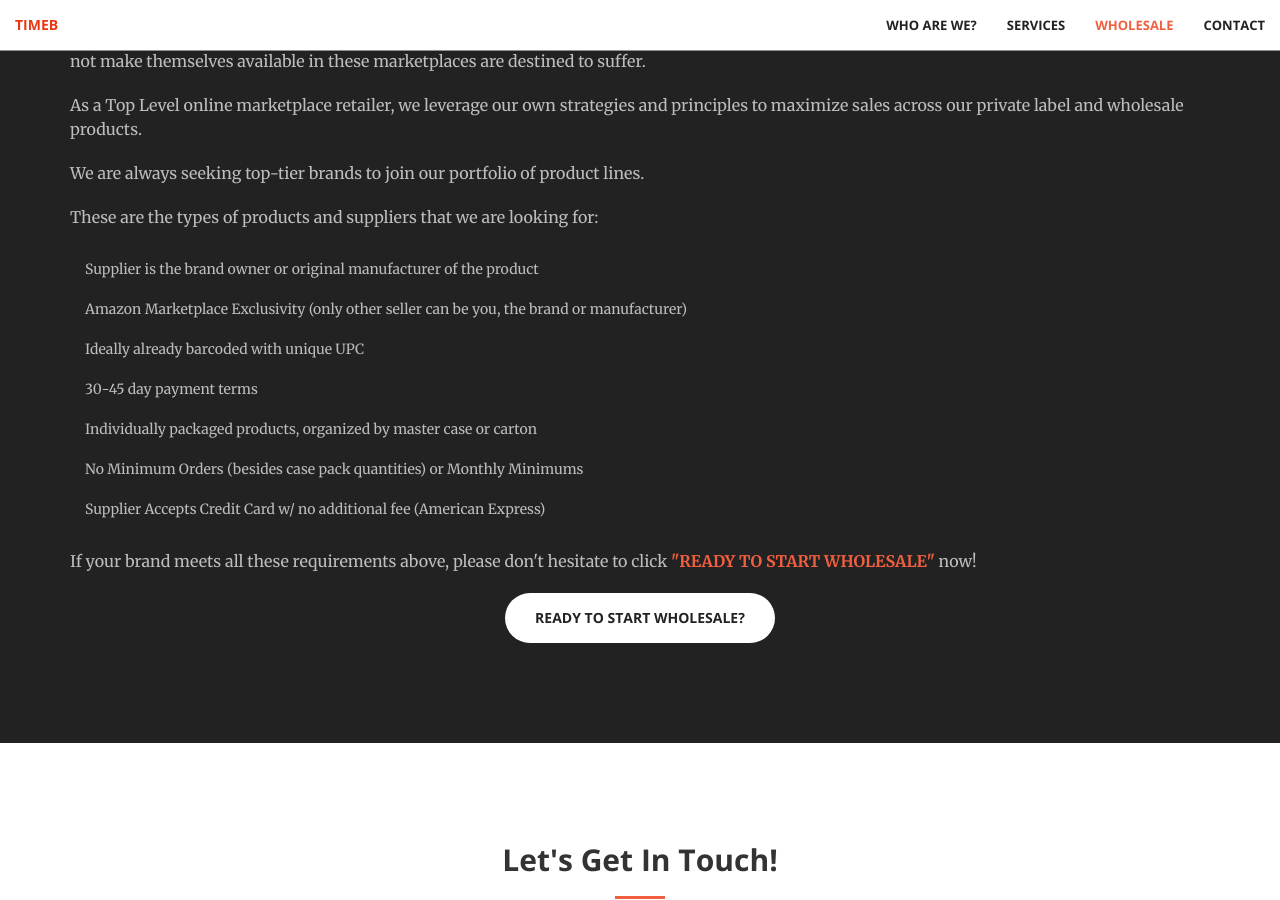
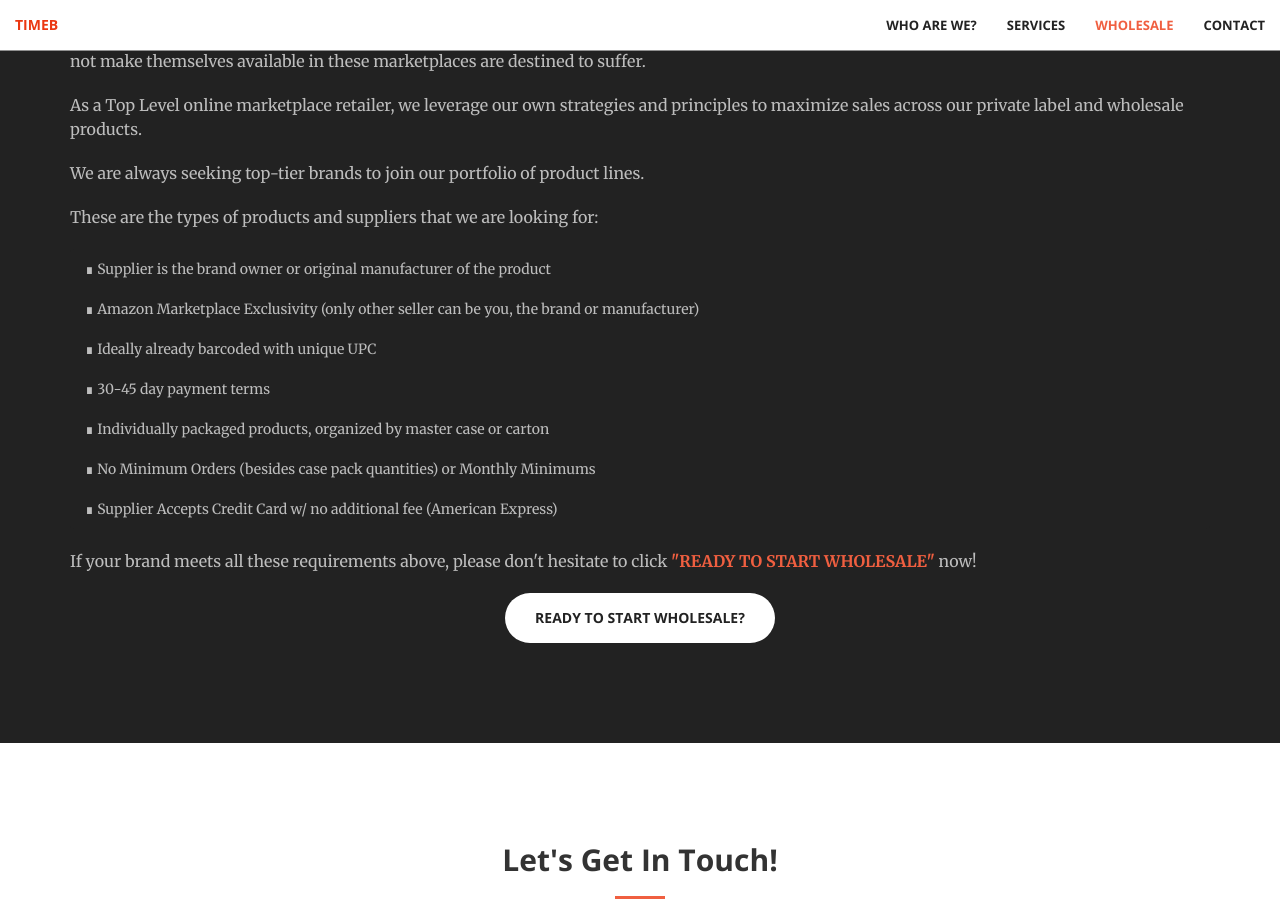
Before and after one commit to TimeBinc/TimeBinc.github.io, a Jekyll site: the page built from index.html, in a window 1280 px wide and 900 px high, scrolled down 2762 px. Built offline with Jekyll 4.4.1, drawn with Linux system fonts in a browser that asks for light colours.

Commit message:
Update aside.html

```diff
--- a/_includes/aside.html
+++ b/_includes/aside.html
@@ -18,13 +18,13 @@
             <p class="text-faded-alt">We are always seeking top-tier brands to join our portfolio of product lines.</p>
             <p class="text-faded-alt">These are the types of products and suppliers that we are looking for:</p>
             <ul class="text-faded-alt list-group list-group-flush">
-                <li class="list-group-item">Supplier is the brand owner or original manufacturer of the product</li>
-                <li class="list-group-item">Amazon Marketplace Exclusivity (only other seller can be you, the brand or manufacturer)</li>
-                <li class="list-group-item">Ideally already barcoded with unique UPC</li>
-                <li class="list-group-item">30-45 day payment terms</li>
-                <li class="list-group-item">Individually packaged products, organized by master case or carton</li>
-                <li class="list-group-item">No Minimum Orders (besides case pack quantities) or Monthly Minimums</li>
-                <li class="list-group-item">Supplier Accepts Credit Card w/ no additional fee (American Express)</li>
+                <li class="list-group-item">∎ Supplier is the brand owner or original manufacturer of the product</li>
+                <li class="list-group-item">∎ Amazon Marketplace Exclusivity (only other seller can be you, the brand or manufacturer)</li>
+                <li class="list-group-item">∎ Ideally already barcoded with unique UPC</li>
+                <li class="list-group-item">∎ 30-45 day payment terms</li>
+                <li class="list-group-item">∎ Individually packaged products, organized by master case or carton</li>
+                <li class="list-group-item">∎ No Minimum Orders (besides case pack quantities) or Monthly Minimums</li>
+                <li class="list-group-item">∎ Supplier Accepts Credit Card w/ no additional fee (American Express)</li>
             </ul>
             <p class="text-faded-alt">If your brand meets all these requirements above, please don't hesitate to click <b class="text-primary">"READY TO START WHOLESALE"</b> now!
 </p>
```
